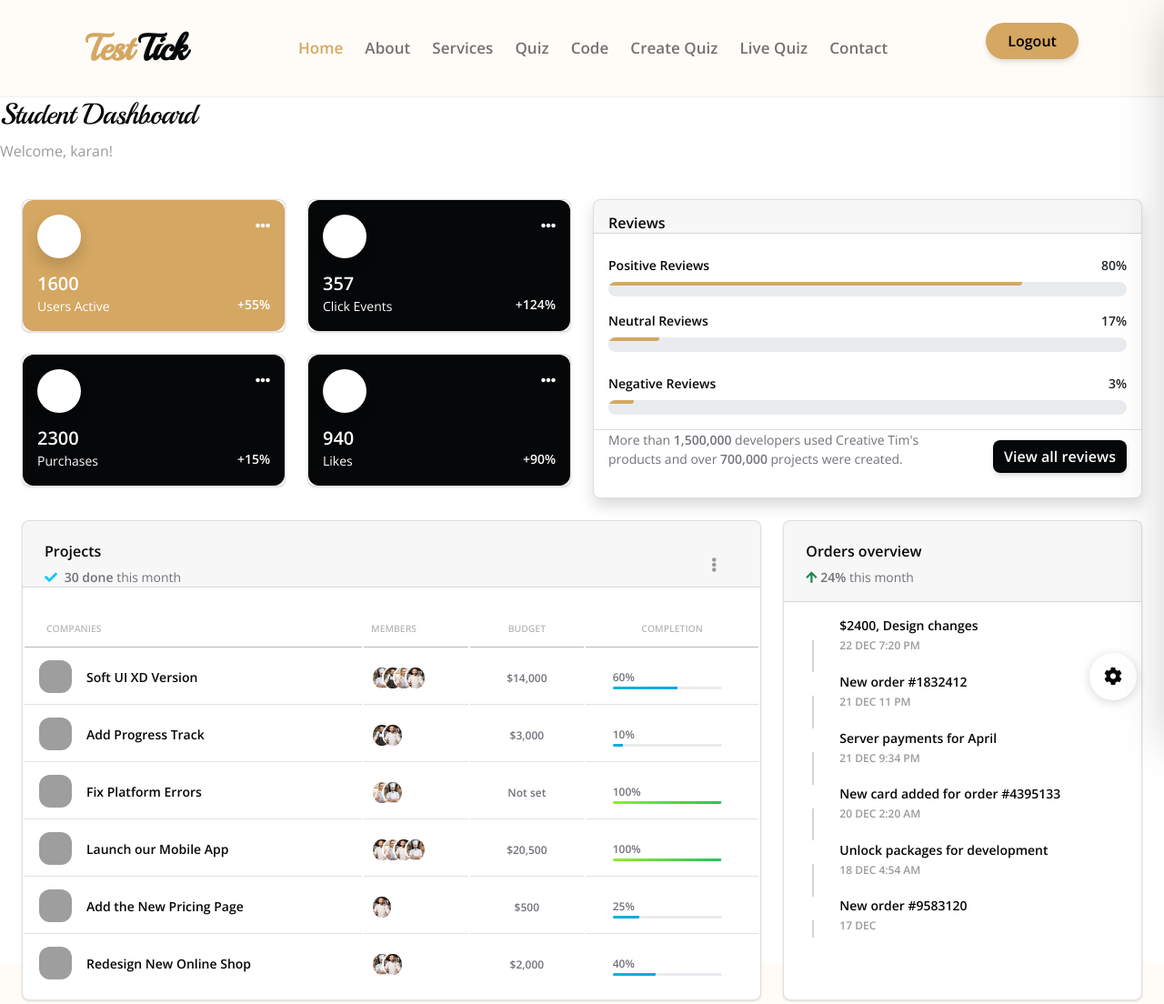
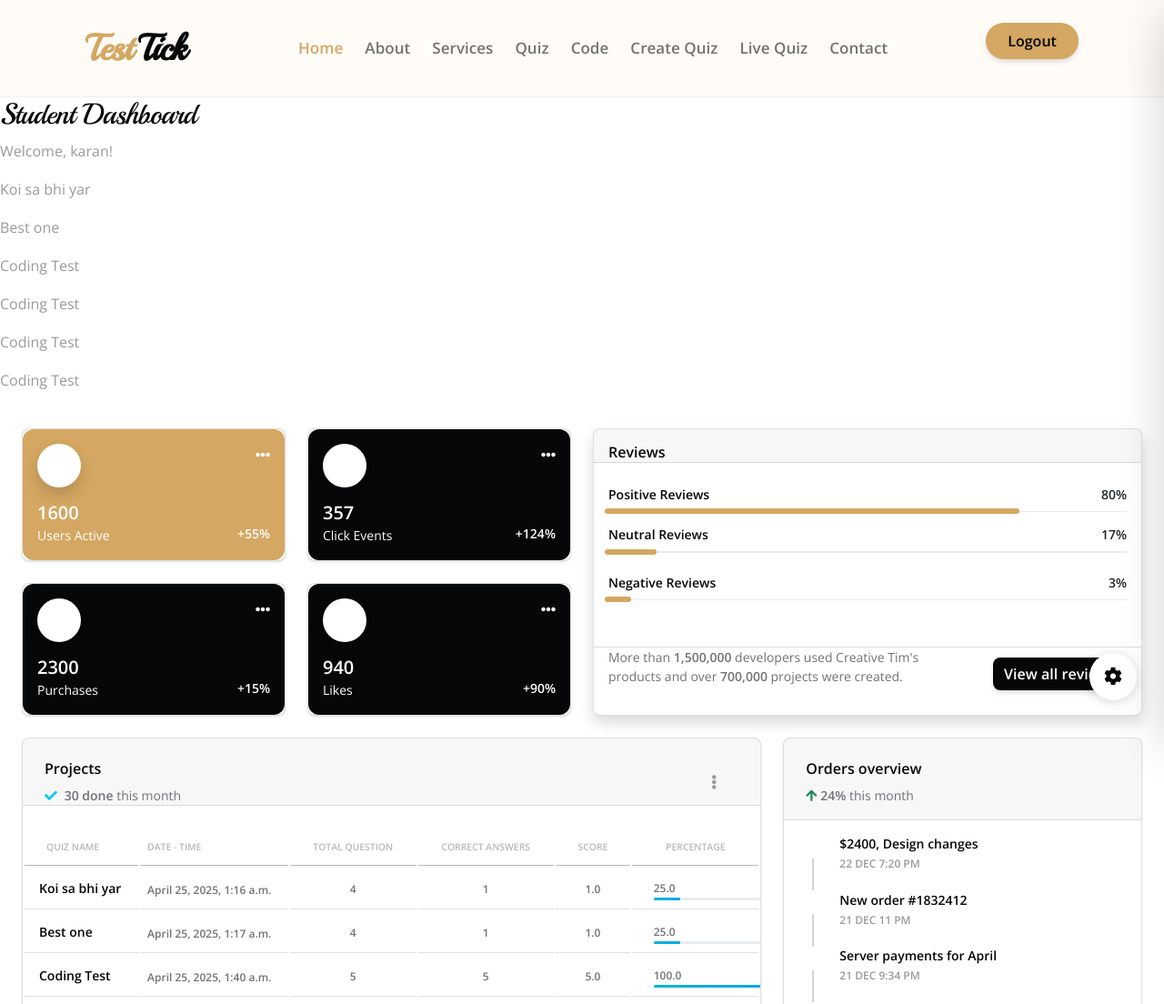
Before and after one commit to Kode-with-Karan/TestTick, a Django app: page /dashboard/student/ in a window 1280 px wide. Shown: the top 1104 px of the page at 91% size. Run offline with Django 5.2, Linux system fonts and the light colour scheme; a user stored in the database is signed in; data comes from the database, SQL or seed files in the repository; both versions use the stored data as it was after the commit; some libraries are stand-ins or nearby versions; some web fonts are replaced; grey boxes are pictures that could not be loaded.

Commit message:
Adding testsummry on the table of student panel

```diff
--- a/dashboard/templates/dashboard/student_dashboard.html
+++ b/dashboard/templates/dashboard/student_dashboard.html
@@ -12,6 +12,12 @@
 {% block content %}
   <h2>Student Dashboard</h2>
   <p>Welcome, {{ user.username }}!</p>
+
+  {% for summry in testSummary %}
+
+  <p>{{summry.test_name}}</p>
+
+  {% endfor %}
 
 
   <!-- <body class="g-sidenav-show  bg-gray-100"> -->
@@ -479,9 +485,9 @@
                         <span class="ms-auto text-sm font-weight-bold">80%</span>
                       </div>
                       <div>
-                        <div class="progress progress-md">
-                          <div class="progress-bar bg-primary w-80" role="progressbar" aria-valuenow="60" aria-valuemin="0" aria-valuemax="100"></div>
+                        <div class="progress progress-md" style="height: .1rem;">
                         </div>
+                        <div class="progress-bar bg-primary w-80" style="margin: -4px;" role="progressbar" aria-valuenow="60" aria-valuemin="0" aria-valuemax="100" ></div>
                       </div>
                     </div>
                   </li>
@@ -492,9 +498,9 @@
                         <span class="ms-auto text-sm font-weight-bold">17%</span>
                       </div>
                       <div>
-                        <div class="progress progress-md">
-                          <div class="progress-bar bg-primary w-10" role="progressbar" aria-valuenow="10" aria-valuemin="0" aria-valuemax="100"></div>
+                        <div class="progress progress-md" style="height: .1rem;">
                         </div>
+                        <div class="progress-bar bg-primary w-10" style="margin: -4px;" role="progressbar" aria-valuenow="10" aria-valuemin="0" aria-valuemax="100"></div>
                       </div>
                     </div>
                   </li>
@@ -505,9 +511,9 @@
                         <span class="ms-auto text-sm font-weight-bold">3%</span>
                       </div>
                       <div>
-                        <div class="progress progress-md">
-                          <div class="progress-bar bg-primary w-5" role="progressbar" aria-valuenow="5" aria-valuemin="0" aria-valuemax="100"></div>
+                        <div class="progress progress-md" style="height: .1rem;">
                         </div>
+                        <div class="progress-bar bg-primary w-5" style="margin: -4px;" role="progressbar" aria-valuenow="5" aria-valuemin="0" aria-valuemax="100"></div>
                       </div>
                     </div>
                   </li>
@@ -557,14 +563,71 @@
                   <table class="table align-items-center mb-0">
                     <thead>
                       <tr>
-                        <th class="text-uppercase text-secondary text-xxs font-weight-bolder opacity-7">Companies</th>
-                        <th class="text-uppercase text-secondary text-xxs font-weight-bolder opacity-7 ps-2">Members</th>
-                        <th class="text-center text-uppercase text-secondary text-xxs font-weight-bolder opacity-7">Budget</th>
-                        <th class="text-center text-uppercase text-secondary text-xxs font-weight-bolder opacity-7">Completion</th>
+                        <th class="text-uppercase text-secondary text-xxs font-weight-bolder opacity-7">Quiz Name</th>
+                        <th class="text-uppercase text-secondary text-xxs font-weight-bolder opacity-7 ps-2">Date - Time</th>
+                        <th class="text-center text-uppercase text-secondary text-xxs font-weight-bolder opacity-7">Total Question</th>
+                        <th class="text-center text-uppercase text-secondary text-xxs font-weight-bolder opacity-7">Correct Answers</th>
+                        <th class="text-center text-uppercase text-secondary text-xxs font-weight-bolder opacity-7">Score</th>
+                        <th class="text-center text-uppercase text-secondary text-xxs font-weight-bolder opacity-7">Percentage</th>
                       </tr>
                     </thead>
                     <tbody>
+                      {% for summry in testSummary %}
+
                       <tr>
+                        <td>
+                          <div class="d-flex px-2 py-1">
+                            <!-- <div>
+                              <img src="../assets/img/small-logos/logo-xd.svg" class="avatar avatar-sm me-3" alt="xd">
+                            </div> -->
+                            <div class="d-flex flex-column justify-content-center">
+                              <h6 class="mb-0 text-sm">{{summry.test_name}}</h6>
+                            </div>
+                          </div>
+                        </td>
+                        <td>
+                          <span class="text-xs font-weight-bold"> {{summry.date_taken}} </span>
+                          <!-- <div class="avatar-group mt-2">
+                            <a href="javascript:;" class="avatar avatar-xs rounded-circle" data-bs-toggle="tooltip" data-bs-placement="bottom" title="Ryan Tompson">
+                              <img src="../assets/img/team-1.jpg" alt="team1">
+                            </a>
+                            <a href="javascript:;" class="avatar avatar-xs rounded-circle" data-bs-toggle="tooltip" data-bs-placement="bottom" title="Romina Hadid">
+                              <img src="../assets/img/team-2.jpg" alt="team2">
+                            </a>
+                            <a href="javascript:;" class="avatar avatar-xs rounded-circle" data-bs-toggle="tooltip" data-bs-placement="bottom" title="Alexander Smith">
+                              <img src="../assets/img/team-3.jpg" alt="team3">
+                            </a>
+                            <a href="javascript:;" class="avatar avatar-xs rounded-circle" data-bs-toggle="tooltip" data-bs-placement="bottom" title="Jessica Doe">
+                              <img src="../assets/img/team-4.jpg" alt="team4">
+                            </a>
+                          </div> -->
+                        </td>
+                        <td class="align-middle text-center text-sm">
+                          <span class="text-xs font-weight-bold"> {{summry.total_questions}} </span>
+                        </td>
+                        <td class="align-middle text-center text-sm">
+                          <span class="text-xs font-weight-bold"> {{summry.correct_answers}} </span>
+                        </td>
+                        <td class="align-middle text-center text-sm">
+                          <span class="text-xs font-weight-bold"> {{summry.score}} </span>
+                        </td>
+                        <td class="align-middle">
+                          <div class="progress-wrapper w-75 mx-auto">
+                            <div class="progress-info">
+                              <div class="progress-percentage">
+                                <span class="text-xs font-weight-bold">{{summry.percentage}}</span>
+                              </div>
+                            </div>
+                            <div class="progress">
+                              <div class="progress-bar bg-gradient-info" style="width: {{summry.percentage}}%;" role="progressbar" aria-valuenow="{{summry.percentage}}" aria-valuemin="0" aria-valuemax="100"></div>
+                            </div>
+                          </div>
+                        </td>
+                      </tr>
+
+                      {% endfor %}
+
+                      <!-- <tr>
                         <td>
                           <div class="d-flex px-2 py-1">
                             <div>
@@ -794,7 +857,7 @@
                             </div>
                           </div>
                         </td>
-                      </tr>
+                      </tr> -->
                     </tbody>
                   </table>
                 </div>
--- a/dashboard/views.py
+++ b/dashboard/views.py
@@ -3,9 +3,13 @@ from django.shortcuts import render
 from users.models import User
 from institutions.models import Institution
 from django.contrib.auth.decorators import login_required
+from results.models import TestSummary
 
 def student_dashboard(request):
-    return render(request, 'dashboard/student_dashboard.html')
+
+    testSummary = TestSummary.objects.filter(user = request.user)
+
+    return render(request, 'dashboard/student_dashboard.html', {'testSummary': testSummary})
 
 @login_required
 def institution_dashboard(request):
```
Also changed, not shown: db.sqlite3.
